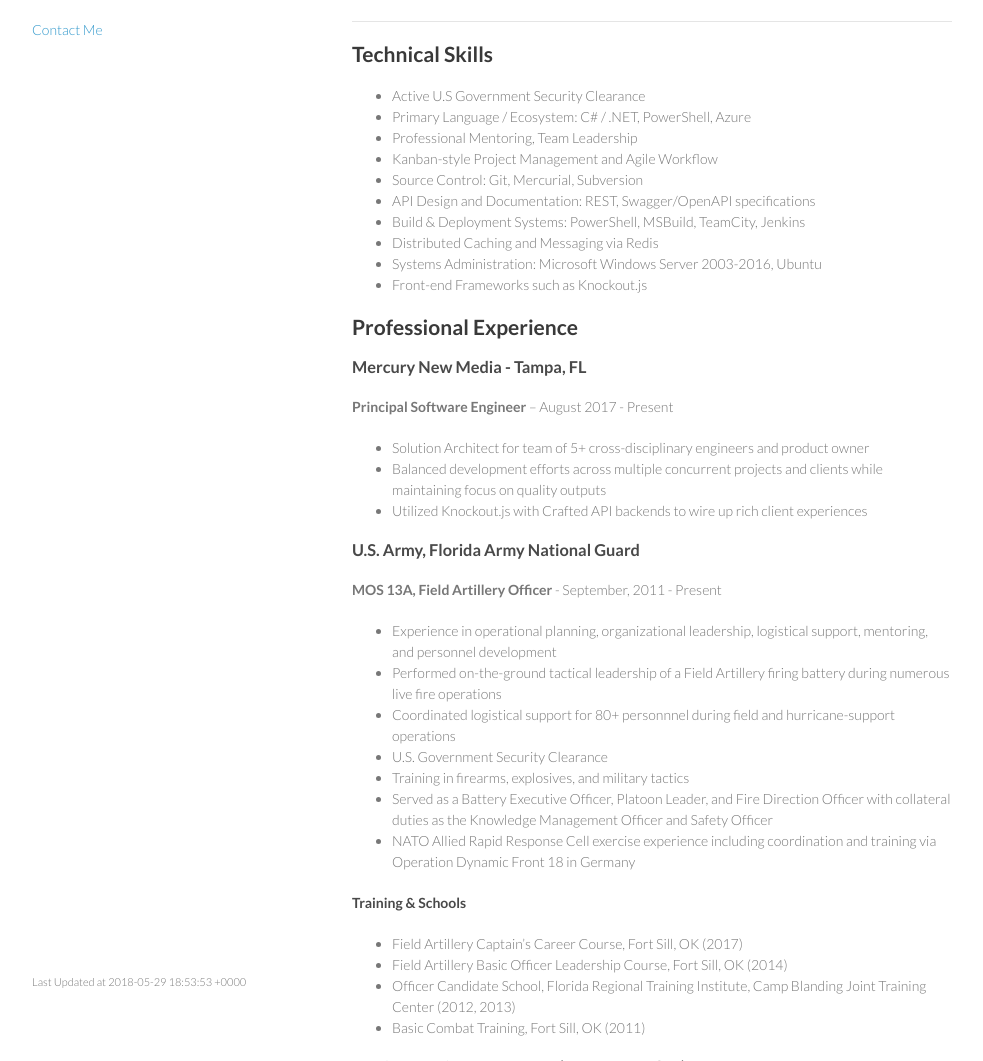
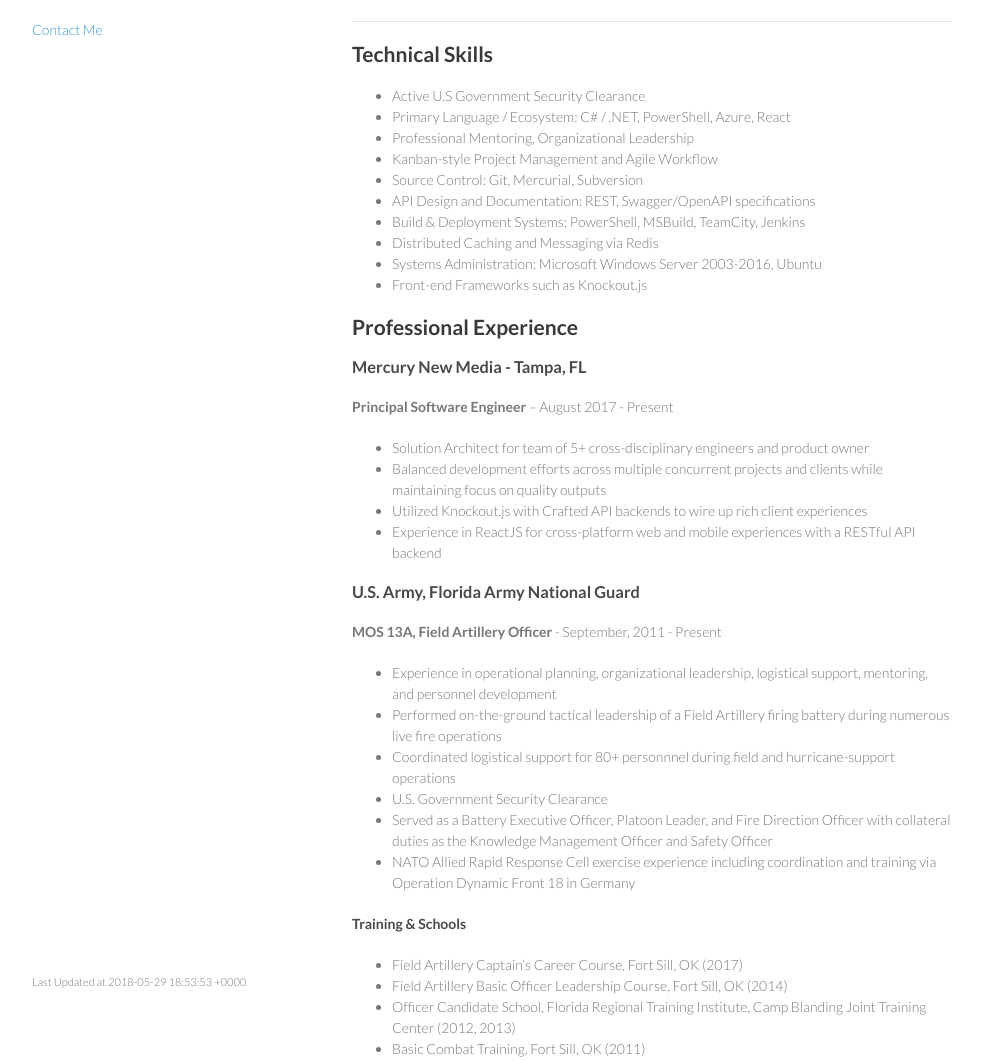
Before and after one commit to mattgwagner/mattgwagner, a Jekyll site: the page built from cv.md, in a window 1280 px wide and 1400 px high, cut to the strip 339-1400 px from the top of the window. Shown: the whole strip, without its empty margins (148-1131 px from the left). Built offline with Jekyll 4.4.1, drawn with Linux system fonts in a browser that asks for light colours.

Commit message:
Update cv.md

```diff
--- a/cv.md
+++ b/cv.md
@@ -22,8 +22,8 @@ title: Matt G. Wagner - Curriculum Vitae
 ## Technical Skills
 
 * Active U.S Government Security Clearance
-* Primary Language / Ecosystem: C# / .NET, PowerShell, Azure
-* Professional Mentoring, Team Leadership
+* Primary Language / Ecosystem: C# / .NET, PowerShell, Azure, React
+* Professional Mentoring, Organizational Leadership
 * Kanban-style Project Management and Agile Workflow
 * Source Control: Git, Mercurial, Subversion
 * API Design and Documentation: REST, Swagger/OpenAPI specifications
@@ -40,6 +40,7 @@ title: Matt G. Wagner - Curriculum Vitae
 * Solution Architect for team of 5+ cross-disciplinary engineers and product owner
 * Balanced development efforts across multiple concurrent projects and clients while maintaining focus on quality outputs
 * Utilized Knockout.js with Crafted API backends to wire up rich client experiences
+* Experience in ReactJS for cross-platform web and mobile experiences with a RESTful API backend
 
 ### U.S. Army, Florida Army National Guard
 **MOS 13A, Field Artillery Officer** - September, 2011 - Present
@@ -48,7 +49,6 @@ title: Matt G. Wagner - Curriculum Vitae
 * Performed on-the-ground tactical leadership of a Field Artillery firing battery during numerous live fire operations
 * Coordinated logistical support for 80+ personnnel during field and hurricane-support operations
 * U.S. Government Security Clearance
-* Training in firearms, explosives, and military tactics
 * Served as a Battery Executive Officer, Platoon Leader, and Fire Direction Officer with collateral duties as the Knowledge Management Officer and Safety Officer
 * NATO Allied Rapid Response Cell exercise experience including coordination and training via Operation Dynamic Front 18 in Germany
 
```
